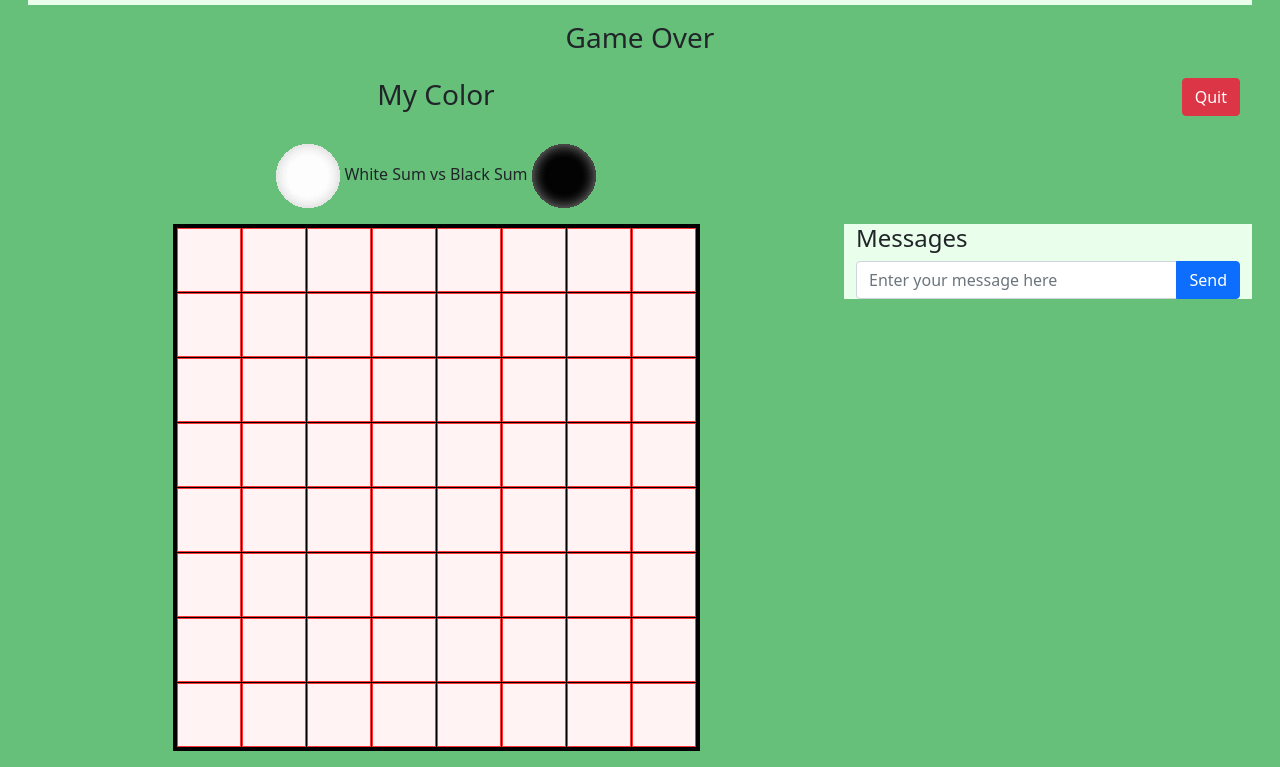
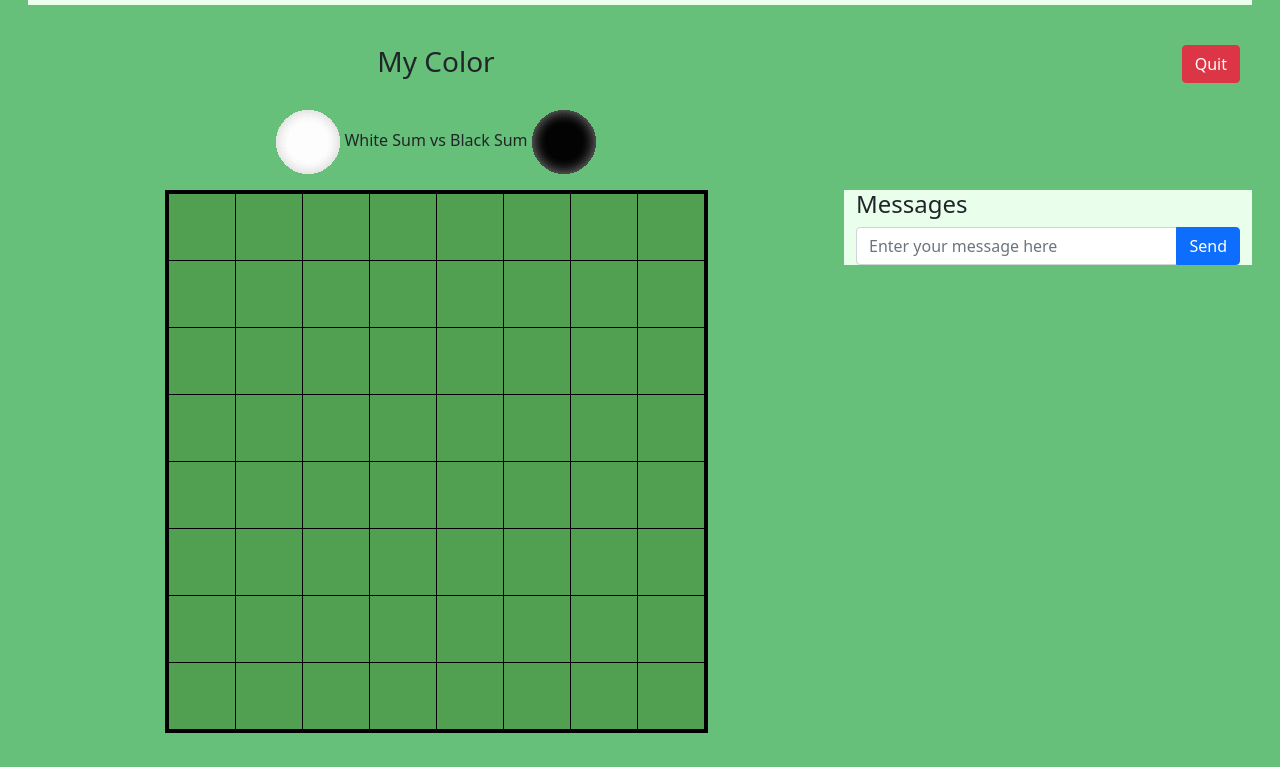
Before and after one commit to mbhagwandin/reversi-melisa, a website: page public/game.html in a window 1280 px wide. Shown: the part 53-820 px from the top of the page. Drawn offline with nearby package versions, Linux system fonts and the light colour scheme; no server answers.

Commit message:
rules and interactivity

```diff
--- a/public/assets/css/game.css
+++ b/public/assets/css/game.css
@@ -17,6 +17,7 @@ body {
 }
 
 table#game_board{
+    background-color: rgb(81, 160, 81);
     border:4px solid black;
     margin:0px;
     padding:0px;
--- a/public/game.html
+++ b/public/game.html
@@ -23,7 +23,7 @@
 
       <div class="row m-3">
         <div class="col text-center">
-          <h3 id="game_over">Game Over</h3>
+          <h3 id="game_over"></h3>
         </div>
       </div>
 
@@ -47,84 +47,84 @@
           <div class="col-md-8 table-responsive">
             <table id="game_board" class="mx-auto w-auto">
               <tr>
-                <td id="0_0"><img class="img-fluid" src="assets/images/error.gif" alt="error"/></td>
-                <td id="0_1"><img class="img-fluid" src="assets/images/error.gif" alt="error"/></td>
-                <td id="0_2"><img class="img-fluid" src="assets/images/error.gif" alt="error"/></td>
-                <td id="0_3"><img class="img-fluid" src="assets/images/error.gif" alt="error"/></td>
-                <td id="0_4"><img class="img-fluid" src="assets/images/error.gif" alt="error"/></td>
-                <td id="0_5"><img class="img-fluid" src="assets/images/error.gif" alt="error"/></td>
-                <td id="0_6"><img class="img-fluid" src="assets/images/error.gif" alt="error"/></td>
-                <td id="0_7"><img class="img-fluid" src="assets/images/error.gif" alt="error"/></td>
+                <td id="0_0"><img class="img-fluid" src="assets/images/empty.gif" alt="empty"/></td>
+                <td id="0_1"><img class="img-fluid" src="assets/images/empty.gif" alt="empty"/></td>
+                <td id="0_2"><img class="img-fluid" src="assets/images/empty.gif" alt="empty"/></td>
+                <td id="0_3"><img class="img-fluid" src="assets/images/empty.gif" alt="empty"/></td>
+                <td id="0_4"><img class="img-fluid" src="assets/images/empty.gif" alt="empty"/></td>
+                <td id="0_5"><img class="img-fluid" src="assets/images/empty.gif" alt="empty"/></td>
+                <td id="0_6"><img class="img-fluid" src="assets/images/empty.gif" alt="empty"/></td>
+                <td id="0_7"><img class="img-fluid" src="assets/images/empty.gif" alt="empty"/></td>
               </tr>
               <tr>
-                <td id="1_0"><img class="img-fluid" src="assets/images/error.gif" alt="error"/></td>
-                <td id="1_1"><img class="img-fluid" src="assets/images/error.gif" alt="error"/></td>
-                <td id="1_2"><img class="img-fluid" src="assets/images/error.gif" alt="error"/></td>
-                <td id="1_3"><img class="img-fluid" src="assets/images/error.gif" alt="error"/></td>
-                <td id="1_4"><img class="img-fluid" src="assets/images/error.gif" alt="error"/></td>
-                <td id="1_5"><img class="img-fluid" src="assets/images/error.gif" alt="error"/></td>
-                <td id="1_6"><img class="img-fluid" src="assets/images/error.gif" alt="error"/></td>
-                <td id="1_7"><img class="img-fluid" src="assets/images/error.gif" alt="error"/></td>
+                <td id="1_0"><img class="img-fluid" src="assets/images/empty.gif" alt="empty"/></td>
+                <td id="1_1"><img class="img-fluid" src="assets/images/empty.gif" alt="empty"/></td>
+                <td id="1_2"><img class="img-fluid" src="assets/images/empty.gif" alt="empty"/></td>
+                <td id="1_3"><img class="img-fluid" src="assets/images/empty.gif" alt="empty"/></td>
+                <td id="1_4"><img class="img-fluid" src="assets/images/empty.gif" alt="empty"/></td>
+                <td id="1_5"><img class="img-fluid" src="assets/images/empty.gif" alt="empty"/></td>
+                <td id="1_6"><img class="img-fluid" src="assets/images/empty.gif" alt="empty"/></td>
+                <td id="1_7"><img class="img-fluid" src="assets/images/empty.gif" alt="empty"/></td>
               </tr>
               <tr>
-                <td id="2_0"><img class="img-fluid" src="assets/images/error.gif" alt="error"/></td>
-                <td id="2_1"><img class="img-fluid" src="assets/images/error.gif" alt="error"/></td>
-                <td id="2_2"><img class="img-fluid" src="assets/images/error.gif" alt="error"/></td>
-                <td id="2_3"><img class="img-fluid" src="assets/images/error.gif" alt="error"/></td>
-                <td id="2_4"><img class="img-fluid" src="assets/images/error.gif" alt="error"/></td>
-                <td id="2_5"><img class="img-fluid" src="assets/images/error.gif" alt="error"/></td>
-                <td id="2_6"><img class="img-fluid" src="assets/images/error.gif" alt="error"/></td>
-                <td id="2_7"><img class="img-fluid" src="assets/images/error.gif" alt="error"/></td>
+                <td id="2_0"><img class="img-fluid" src="assets/images/empty.gif" alt="empty"/></td>
+                <td id="2_1"><img class="img-fluid" src="assets/images/empty.gif" alt="empty"/></td>
+                <td id="2_2"><img class="img-fluid" src="assets/images/empty.gif" alt="empty"/></td>
+                <td id="2_3"><img class="img-fluid" src="assets/images/empty.gif" alt="empty"/></td>
+                <td id="2_4"><img class="img-fluid" src="assets/images/empty.gif" alt="empty"/></td>
+                <td id="2_5"><img class="img-fluid" src="assets/images/empty.gif" alt="empty"/></td>
+                <td id="2_6"><img class="img-fluid" src="assets/images/empty.gif" alt="empty"/></td>
+                <td id="2_7"><img class="img-fluid" src="assets/images/empty.gif" alt="empty"/></td>
               </tr>
               <tr>
-                <td id="3_0"><img class="img-fluid" src="assets/images/error.gif" alt="error"/></td>
-                <td id="3_1"><img class="img-fluid" src="assets/images/error.gif" alt="error"/></td>
-                <td id="3_2"><img class="img-fluid" src="assets/images/error.gif" alt="error"/></td>
-                <td id="3_3"><img class="img-fluid" src="assets/images/error.gif" alt="error"/></td>
-                <td id="3_4"><img class="img-fluid" src="assets/images/error.gif" alt="error"/></td>
-                <td id="3_5"><img class="img-fluid" src="assets/images/error.gif" alt="error"/></td>
-                <td id="3_6"><img class="img-fluid" src="assets/images/error.gif" alt="error"/></td>
-                <td id="3_7"><img class="img-fluid" src="assets/images/error.gif" alt="error"/></td>
+                <td id="3_0"><img class="img-fluid" src="assets/images/empty.gif" alt="empty"/></td>
+                <td id="3_1"><img class="img-fluid" src="assets/images/empty.gif" alt="empty"/></td>
+                <td id="3_2"><img class="img-fluid" src="assets/images/empty.gif" alt="empty"/></td>
+                <td id="3_3"><img class="img-fluid" src="assets/images/empty.gif" alt="empty"/></td>
+                <td id="3_4"><img class="img-fluid" src="assets/images/empty.gif" alt="empty"/></td>
+                <td id="3_5"><img class="img-fluid" src="assets/images/empty.gif" alt="empty"/></td>
+                <td id="3_6"><img class="img-fluid" src="assets/images/empty.gif" alt="empty"/></td>
+                <td id="3_7"><img class="img-fluid" src="assets/images/empty.gif" alt="empty"/></td>
               </tr>
               <tr>
-                <td id="4_0"><img class="img-fluid" src="assets/images/error.gif" alt="error"/></td>
-                <td id="4_1"><img class="img-fluid" src="assets/images/error.gif" alt="error"/></td>
-                <td id="4_2"><img class="img-fluid" src="assets/images/error.gif" alt="error"/></td>
-                <td id="4_3"><img class="img-fluid" src="assets/images/error.gif" alt="error"/></td>
-                <td id="4_4"><img class="img-fluid" src="assets/images/error.gif" alt="error"/></td>
-                <td id="4_5"><img class="img-fluid" src="assets/images/error.gif" alt="error"/></td>
-                <td id="4_6"><img class="img-fluid" src="assets/images/error.gif" alt="error"/></td>
-                <td id="4_7"><img class="img-fluid" src="assets/images/error.gif" alt="error"/></td>
+                <td id="4_0"><img class="img-fluid" src="assets/images/empty.gif" alt="empty"/></td>
+                <td id="4_1"><img class="img-fluid" src="assets/images/empty.gif" alt="empty"/></td>
+                <td id="4_2"><img class="img-fluid" src="assets/images/empty.gif" alt="empty"/></td>
+                <td id="4_3"><img class="img-fluid" src="assets/images/empty.gif" alt="empty"/></td>
+                <td id="4_4"><img class="img-fluid" src="assets/images/empty.gif" alt="empty"/></td>
+                <td id="4_5"><img class="img-fluid" src="assets/images/empty.gif" alt="empty"/></td>
+                <td id="4_6"><img class="img-fluid" src="assets/images/empty.gif" alt="empty"/></td>
+                <td id="4_7"><img class="img-fluid" src="assets/images/empty.gif" alt="empty"/></td>
               </tr>
               <tr>
-                <td id="5_0"><img class="img-fluid" src="assets/images/error.gif" alt="error"/></td>
-                <td id="5_1"><img class="img-fluid" src="assets/images/error.gif" alt="error"/></td>
-                <td id="5_2"><img class="img-fluid" src="assets/images/error.gif" alt="error"/></td>
-                <td id="5_3"><img class="img-fluid" src="assets/images/error.gif" alt="error"/></td>
-                <td id="5_4"><img class="img-fluid" src="assets/images/error.gif" alt="error"/></td>
-                <td id="5_5"><img class="img-fluid" src="assets/images/error.gif" alt="error"/></td>
-                <td id="5_6"><img class="img-fluid" src="assets/images/error.gif" alt="error"/></td>
-                <td id="5_7"><img class="img-fluid" src="assets/images/error.gif" alt="error"/></td>
+                <td id="5_0"><img class="img-fluid" src="assets/images/empty.gif" alt="empty"/></td>
+                <td id="5_1"><img class="img-fluid" src="assets/images/empty.gif" alt="empty"/></td>
+                <td id="5_2"><img class="img-fluid" src="assets/images/empty.gif" alt="empty"/></td>
+                <td id="5_3"><img class="img-fluid" src="assets/images/empty.gif" alt="empty"/></td>
+                <td id="5_4"><img class="img-fluid" src="assets/images/empty.gif" alt="empty"/></td>
+                <td id="5_5"><img class="img-fluid" src="assets/images/empty.gif" alt="empty"/></td>
+                <td id="5_6"><img class="img-fluid" src="assets/images/empty.gif" alt="empty"/></td>
+                <td id="5_7"><img class="img-fluid" src="assets/images/empty.gif" alt="empty"/></td>
               </tr>
               <tr>
-                <td id="6_0"><img class="img-fluid" src="assets/images/error.gif" alt="error"/></td>
-                <td id="6_1"><img class="img-fluid" src="assets/images/error.gif" alt="error"/></td>
-                <td id="6_2"><img class="img-fluid" src="assets/images/error.gif" alt="error"/></td>
-                <td id="6_3"><img class="img-fluid" src="assets/images/error.gif" alt="error"/></td>
-                <td id="6_4"><img class="img-fluid" src="assets/images/error.gif" alt="error"/></td>
-                <td id="6_5"><img class="img-fluid" src="assets/images/error.gif" alt="error"/></td>
-                <td id="6_6"><img class="img-fluid" src="assets/images/error.gif" alt="error"/></td>
-                <td id="6_7"><img class="img-fluid" src="assets/images/error.gif" alt="error"/></td>
+                <td id="6_0"><img class="img-fluid" src="assets/images/empty.gif" alt="empty"/></td>
+                <td id="6_1"><img class="img-fluid" src="assets/images/empty.gif" alt="empty"/></td>
+                <td id="6_2"><img class="img-fluid" src="assets/images/empty.gif" alt="empty"/></td>
+                <td id="6_3"><img class="img-fluid" src="assets/images/empty.gif" alt="empty"/></td>
+                <td id="6_4"><img class="img-fluid" src="assets/images/empty.gif" alt="empty"/></td>
+                <td id="6_5"><img class="img-fluid" src="assets/images/empty.gif" alt="empty"/></td>
+                <td id="6_6"><img class="img-fluid" src="assets/images/empty.gif" alt="empty"/></td>
+                <td id="6_7"><img class="img-fluid" src="assets/images/empty.gif" alt="empty"/></td>
               </tr>
               <tr>
-                <td id="7_0"><img class="img-fluid" src="assets/images/error.gif" alt="error"/></td>
-                <td id="7_1"><img class="img-fluid" src="assets/images/error.gif" alt="error"/></td>
-                <td id="7_2"><img class="img-fluid" src="assets/images/error.gif" alt="error"/></td>
-                <td id="7_3"><img class="img-fluid" src="assets/images/error.gif" alt="error"/></td>
-                <td id="7_4"><img class="img-fluid" src="assets/images/error.gif" alt="error"/></td>
-                <td id="7_5"><img class="img-fluid" src="assets/images/error.gif" alt="error"/></td>
-                <td id="7_6"><img class="img-fluid" src="assets/images/error.gif" alt="error"/></td>
-                <td id="7_7"><img class="img-fluid" src="assets/images/error.gif" alt="error"/></td>
+                <td id="7_0"><img class="img-fluid" src="assets/images/empty.gif" alt="empty"/></td>
+                <td id="7_1"><img class="img-fluid" src="assets/images/empty.gif" alt="empty"/></td>
+                <td id="7_2"><img class="img-fluid" src="assets/images/empty.gif" alt="empty"/></td>
+                <td id="7_3"><img class="img-fluid" src="assets/images/empty.gif" alt="empty"/></td>
+                <td id="7_4"><img class="img-fluid" src="assets/images/empty.gif" alt="empty"/></td>
+                <td id="7_5"><img class="img-fluid" src="assets/images/empty.gif" alt="empty"/></td>
+                <td id="7_6"><img class="img-fluid" src="assets/images/empty.gif" alt="empty"/></td>
+                <td id="7_7"><img class="img-fluid" src="assets/images/empty.gif" alt="empty"/></td>
               </tr>
             </table>
           </div>
```
Also changed, not shown: public/assets/js/main.js (+27 -8 lines), server.js (+183 -7 lines).
